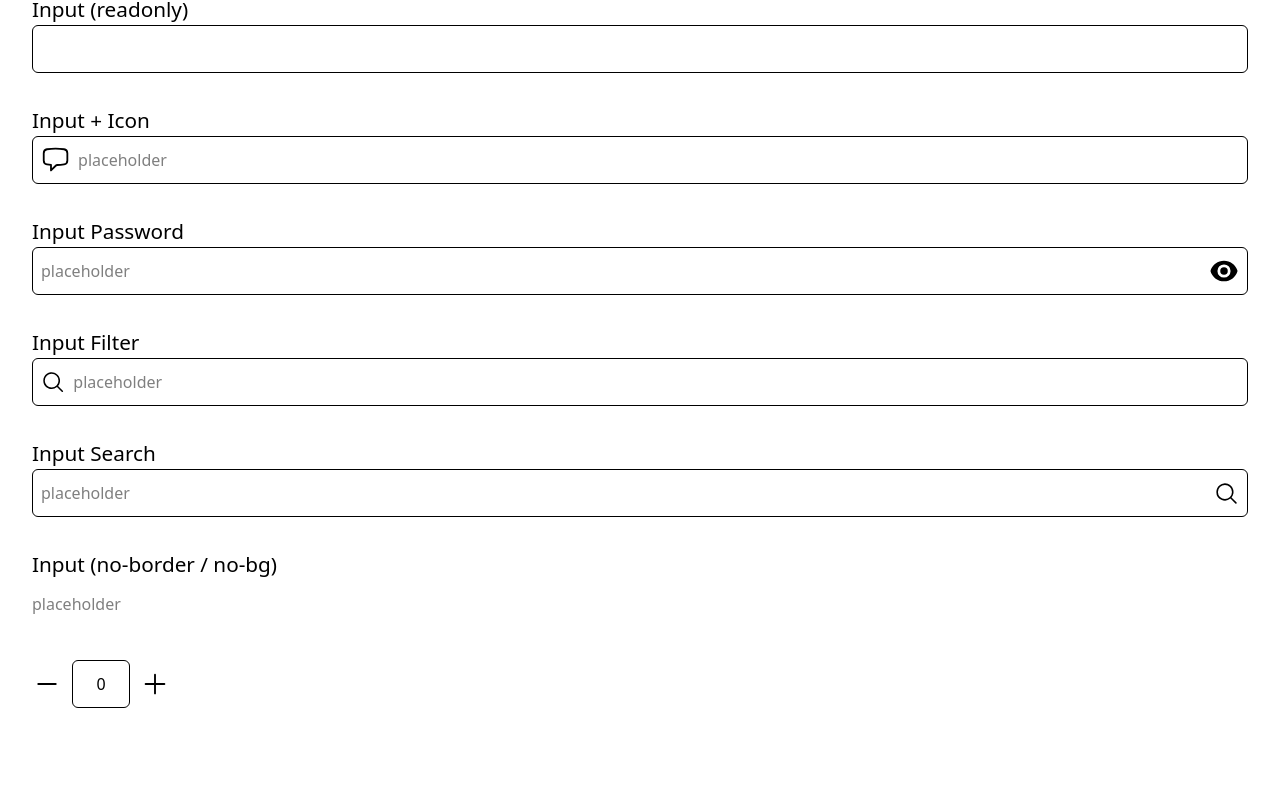
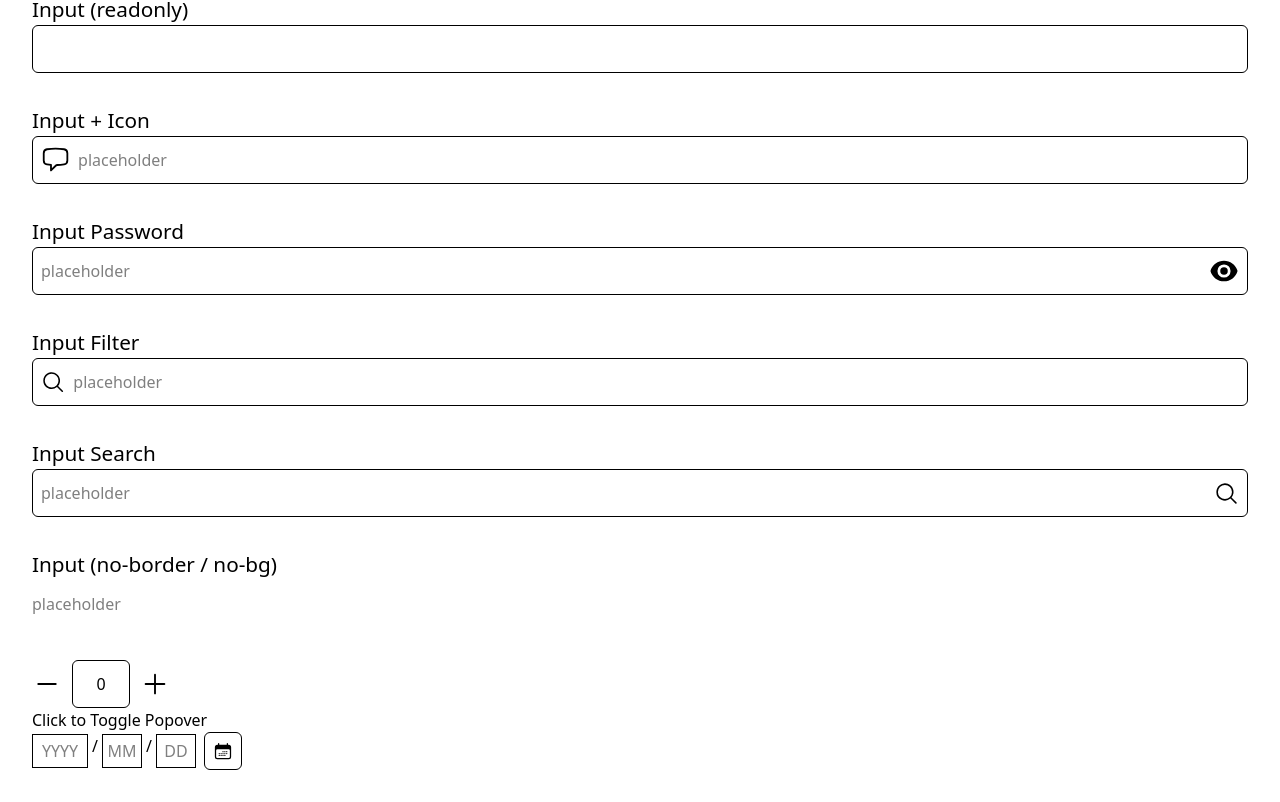
Before and after one commit to clarklindev/vite-lib, a React (Vite) app: page / in a window 1280 px wide. Shown: the part 1429-2231 px from the top of the page. Before the commit the page ends 2169 px from the top, so only its background shows below. Built offline with nearby package versions, Linux system fonts and the light colour scheme.

Commit message:
Popover Component, Datepicker component

```diff
--- /dev/null
+++ b/lib/components/Datepicker/index.tsx
@@ -0,0 +1,106 @@
+import { useState, useEffect, useRef } from 'react';
+import { Popover, Calendar } from 'lib/components';
+import { CalendarIcon } from 'lib/icons';
+
+const Datepicker = () => {
+    const [date, setDate] = useState<Date | null>(null);
+    const [year, setYear] = useState('');
+    const [month, setMonth] = useState('');
+    const [day, setDay] = useState('');
+
+    const monthRef = useRef<HTMLInputElement>(null);
+    const dayRef = useRef<HTMLInputElement>(null);
+    const yearRef = useRef<HTMLInputElement>(null);
+
+    useEffect(() => {}, [date]);
+
+    const handleYearChange = (e: React.ChangeEvent<HTMLInputElement>) => {
+        const value = e.target.value.replace(/\D/g, '');
+        if (value.length <= 4) {
+            setYear(value);
+            if (value.length === 4) monthRef.current?.focus();
+        }
+    };
+
+    const handleMonthChange = (e: React.ChangeEvent<HTMLInputElement>) => {
+        const value = e.target.value.replace(/\D/g, '');
+        if (value.length <= 2 && Number(value) <= 12) {
+            setMonth(value);
+            if (value.length === 2) dayRef.current?.focus();
+        }
+    };
+
+    const handleDayChange = (e: React.ChangeEvent<HTMLInputElement>) => {
+        const value = e.target.value.replace(/\D/g, '');
+        if (value.length <= 2 && Number(value) <= 31) {
+            setDay(value);
+        }
+    };
+
+    const handleBackspace = (e: React.KeyboardEvent<HTMLInputElement>, field: string) => {
+        if (e.key === 'Backspace' && e.currentTarget.value === '') {
+            if (field === 'day') monthRef.current?.focus();
+            if (field === 'month') yearRef.current?.focus();
+        }
+    };
+
+    const handleDateSelect = (selectedDate: Date) => {
+        console.log('selectedDate: ', selectedDate);
+        setDate(selectedDate);
+        setYear(String(selectedDate.getFullYear()));
+        setMonth(String(selectedDate.getMonth() + 1).padStart(2, '0'));
+        setDay(String(selectedDate.getDate()).padStart(2, '0'));
+    };
+
+    return (
+        <Popover>
+            <div className="flex items-center gap-2 w-fit">
+                <div className="flex gap-1">
+                    <input
+                        ref={yearRef}
+                        type="text"
+                        value={year}
+                        onChange={handleYearChange}
+                        onKeyDown={(e) => handleBackspace(e, 'year')}
+                        placeholder="YYYY"
+                        maxLength={4}
+                        className="w-14 text-center border p-1"
+                    />
+                    <span>/</span>
+                    <input
+                        ref={monthRef}
+                        type="text"
+                        value={month}
+                        onChange={handleMonthChange}
+                        onKeyDown={(e) => handleBackspace(e, 'month')}
+                        placeholder="MM"
+                        maxLength={2}
+                        className="w-10 text-center border p-1"
+                    />
+                    <span>/</span>
+                    <input
+                        ref={dayRef}
+                        type="text"
+                        value={day}
+                        onChange={handleDayChange}
+                        onKeyDown={(e) => handleBackspace(e, 'day')}
+                        placeholder="DD"
+                        maxLength={2}
+                        className="w-10 text-center border p-1"
+                    />
+                </div>
+                <Popover.Trigger>
+                    <button type="button" className="p-2 border rounded-md">
+                        <CalendarIcon className="w-5 h-5" />
+                    </button>
+                </Popover.Trigger>
+            </div>
+            <Popover.Content>
+                <Calendar onSelect={handleDateSelect} />
+            </Popover.Content>
+        </Popover>
+    );
+};
+
+Datepicker.displayName = 'Datepicker';
+export { Datepicker };
--- /dev/null
+++ b/lib/components/Popover/index.tsx
@@ -0,0 +1,85 @@
+import React, { useState, createContext, useContext, ReactNode, ReactElement, useEffect, useRef } from 'react';
+
+// Define the context types
+interface PopoverContextType {
+  isVisible: boolean;
+  togglePopover: () => void;
+}
+
+// Create a default value for the context
+const PopoverContext = createContext<PopoverContextType | undefined>(undefined);
+
+interface PopoverProps {
+  children: ReactNode;
+}
+
+interface TriggerProps {
+  children: ReactNode;
+}
+
+interface ContentProps {
+  children: ReactNode;
+}
+
+const Popover = ({ children }: PopoverProps): ReactElement => {
+  const [isVisible, setIsVisible] = useState(false);
+
+  const togglePopover = () => {
+    setIsVisible((prev) => !prev);
+  };
+
+  return (
+    <PopoverContext.Provider value={{ isVisible, togglePopover }}>
+      <div className="popover-container">{children}</div>
+    </PopoverContext.Provider>
+  );
+};
+
+Popover.Trigger = ({ children }: TriggerProps): ReactElement => {
+  const context = useContext(PopoverContext);
+
+  // If context is not available, throw an error
+  if (!context) {
+    throw new Error('Popover.Trigger must be used within a Popover');
+  }
+
+  const { togglePopover } = context;
+
+  return <div onClick={togglePopover}>{children}</div>;
+};
+
+Popover.Content = ({ children }: ContentProps): ReactElement | null => {
+  const context = useContext(PopoverContext);
+  const contentRef = useRef<HTMLDivElement | null>(null);
+
+  // If context is not available, throw an error
+  if (!context) {
+    throw new Error('Popover.Content must be used within a Popover');
+  }
+
+  const { isVisible, togglePopover } = context;
+
+  useEffect(() => {
+    const handleClickOutside = (event: MouseEvent) => {
+      if (contentRef.current && !contentRef.current.contains(event.target as Node)) {
+        togglePopover();
+      }
+    };
+
+    // Attach the click event listener
+    document.addEventListener('mousedown', handleClickOutside);
+
+    // Cleanup the event listener on unmount
+    return () => {
+      document.removeEventListener('mousedown', handleClickOutside);
+    };
+  }, [togglePopover]);
+
+  return isVisible ? (
+    <div className="popover-content absolute" ref={contentRef}>
+      {children}
+    </div>
+  ) : null;
+};
+
+export { Popover };
--- a/lib/components/index.ts
+++ b/lib/components/index.ts
@@ -13,3 +13,6 @@ export { Layout } from './Layout';
 export { Checkbox } from './Checkbox';
 export { CheckboxGroup } from './CheckboxGroup';
 export { Counter } from './Counter';
+export { Popover } from './Popover';
+export { Calendar } from './Calendar';
+export { Datepicker } from './Datepicker';
--- a/src/App.tsx
+++ b/src/App.tsx
@@ -11,6 +11,8 @@ import CheckboxGroupExample from './examples/CheckboxGroup';
 import HeadingExample from './examples/Heading';
 import InputExample from './examples/Input';
 import CounterExample from './examples/Counter';
+import PopoverExample from './examples/Popover';
+import DatepickerExample from './examples/Datepicker';
 
 function App() {
     return (
@@ -28,6 +30,8 @@ function App() {
             <HeadingExample />
             <InputExample />
             <CounterExample />
+            <PopoverExample />
+            <DatepickerExample />
         </>
     );
 }
--- /dev/null
+++ b/src/examples/Datepicker/index.tsx
@@ -0,0 +1,11 @@
+import { Datepicker } from 'lib/components';
+
+const DatepickerExample = () => {
+    return (
+        <>
+            <Datepicker />
+        </>
+    );
+};
+
+export default DatepickerExample;
--- /dev/null
+++ b/src/examples/Popover/index.tsx
@@ -0,0 +1,20 @@
+import { Popover } from 'lib/components';
+
+const PopoverExample = () => {
+    return (
+        <>
+            <Popover>
+                <Popover.Trigger>
+                    <button>Click to Toggle Popover</button>
+                </Popover.Trigger>
+                <Popover.Content>
+                    <div>
+                        <p>This is the content of the popover!</p>
+                    </div>
+                </Popover.Content>
+            </Popover>
+        </>
+    );
+};
+
+export default PopoverExample;
```
